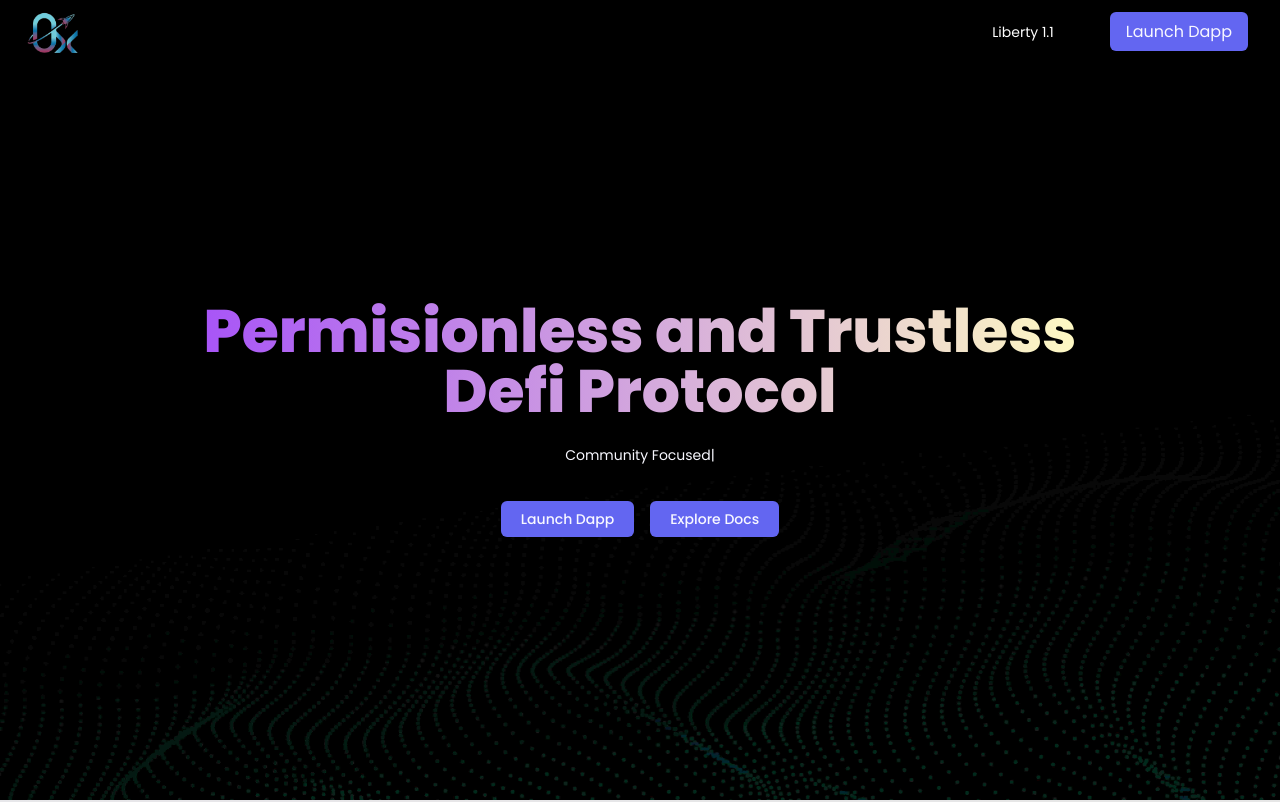
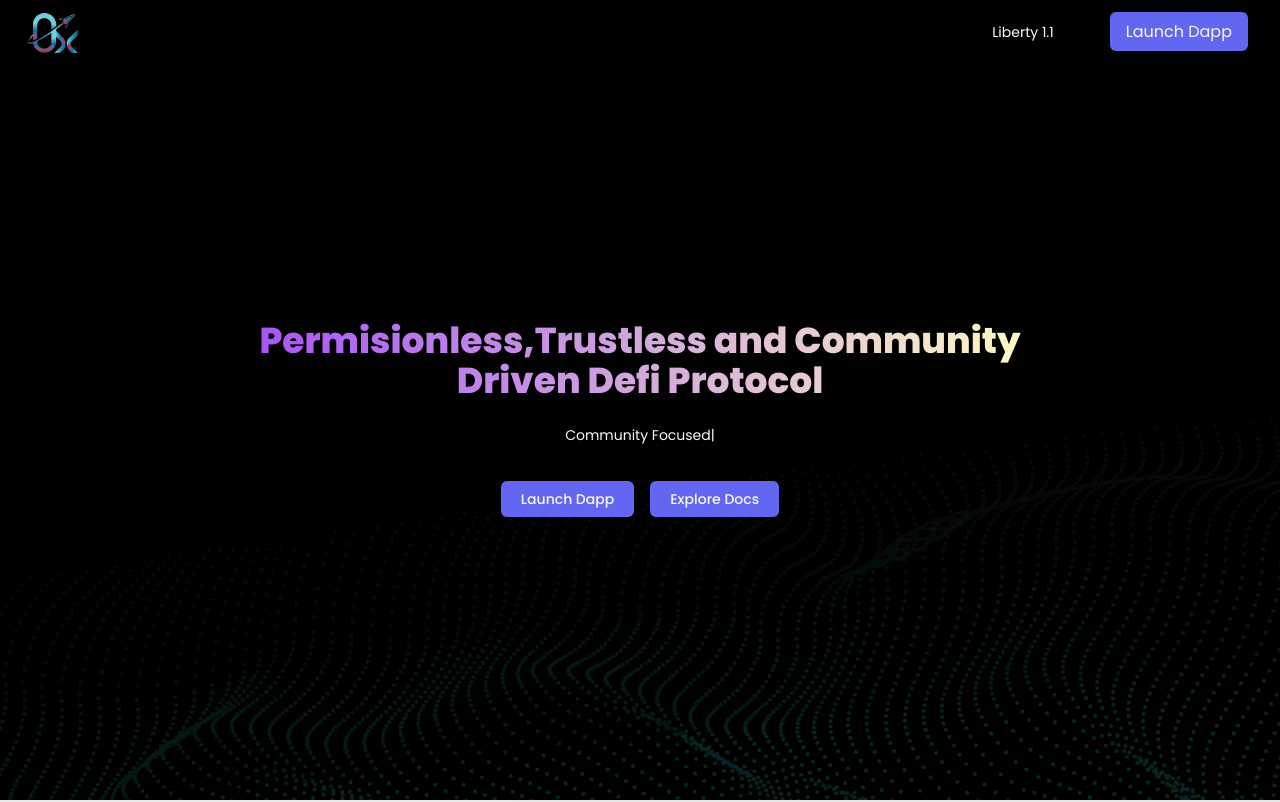
Before and after one commit to 0xDefi-Finance/0xdefi-landing, a Next.js app: page / in a window 1280 px wide. Shown: the top 802 px of the page. Built offline with nearby package versions, Linux system fonts and the light colour scheme.

Commit message:
chore: Added new text in hero section

```diff
--- a/pages/index.jsx
+++ b/pages/index.jsx
@@ -10,8 +10,8 @@ const Home = () => {
       <section className="h-screen hero bg-[url('/hero.jpeg')] bg-cover">
         <Header />
         <div className="flex flex-col items-center justify-center flex-1 w-full h-full px-5 -my-10 text-center">
-          <p className="py-1 text-4xl font-extrabold text-center text-transparent lg:text-6xl bg-clip-text bg-gradient-to-r from-purple-500 to-yellow-100 ">
-            Permisionless and Trustless <br /> Defi Protocol
+          <p className="py-1 text-3xl font-extrabold text-center text-transparent lg:text-4xl bg-clip-text bg-gradient-to-r from-purple-500 to-yellow-100 ">
+            Permisionless,Trustless and Community <br />  Driven Defi Protocol
           </p>
 
 
```
